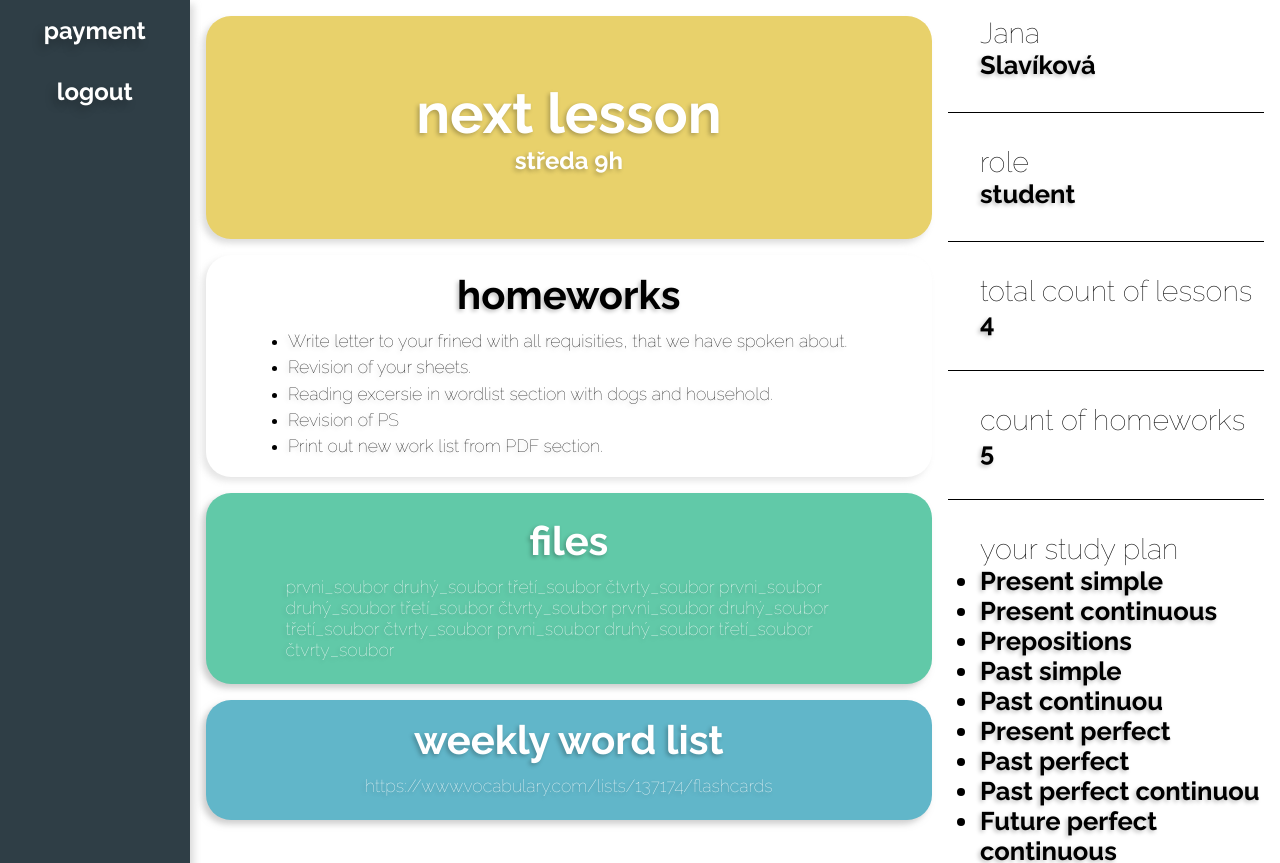
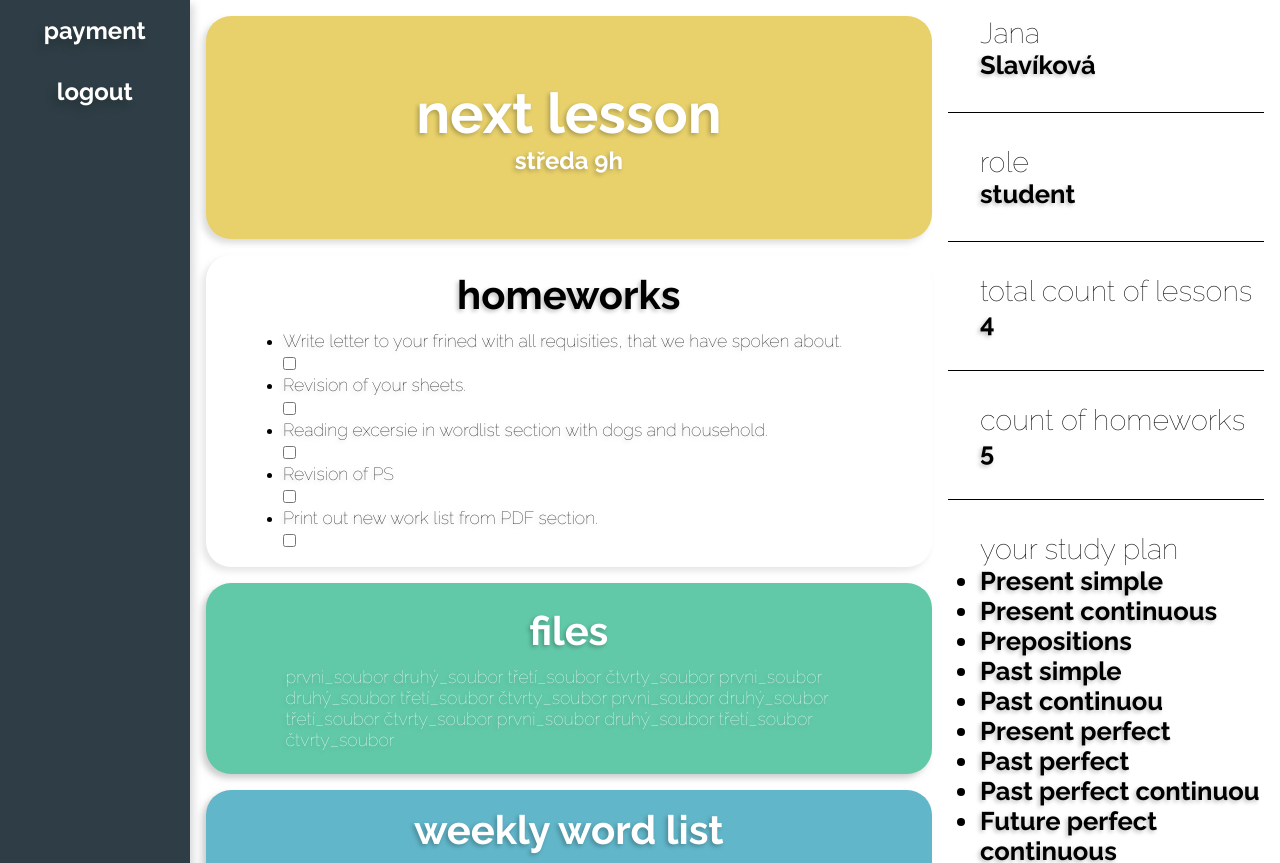
Before and after one commit to 3n0wd3n/Bachelor-Thesis, a Next.js app in the folder BT-master(nextjs)/app/: page /dashboard in a window 1280 px wide. Shown: the top 863 px of the page. Built offline with nearby package versions, Linux system fonts and the light colour scheme.

Commit message:
update on components

```diff
--- a/BT-master(nextjs)/app/components/Student/Student.js
+++ b/BT-master(nextjs)/app/components/Student/Student.js
@@ -14,8 +14,13 @@ export default function Student({ data }) {
     <>
       {openModal ?
         <>
-          BLA
-          <button onClick={() => setOpenModal(false)}>Dashboard</button>
+          <h1>Apologies from lecture</h1><br/>
+          <form>
+            <label>Students name: </label><br/>
+            <input type="text" name="name" placeholder="who"></input><br/>
+            <input type="date" name="date"></input><br/>
+            <button onClick={() => setOpenModal(false)}>Back to dashboard</button>
+          </form>
         </>
       :
       <>
--- a/BT-master(nextjs)/app/components/Student/StudentMainContent.js
+++ b/BT-master(nextjs)/app/components/Student/StudentMainContent.js
@@ -2,12 +2,17 @@ import React from 'react'
 import {useState} from 'react';
 // import { BsGrid3X3GapFill } from 'react-icons/bs';
 import { FaRegSmileBeam } from "react-icons/fa";
-import { StudentMCFontsHomeworksItemUl, SimpleContainer, SimpleDiv, StudentMCFilesItems, StudentMCFontsWordList, StudentMCFontsFiles, StudentMCWordList, StudentMCFiles, StudentMCContainer, StudentMCNextLesson, StudentMCFontsDate, StudentMCFontsBold, StudentMCHomeworks, StudentMCFontsHomeworks, StudentMCFontsHomeworksItem, StudentMCFontsSectionItems } from './StudentMainContent.style'
+import { SimpleContainer, SimpleDiv, StudentMCFilesItems, StudentMCFontsWordList, StudentMCFontsFiles, StudentMCWordList, StudentMCFiles, StudentMCContainer, StudentMCNextLesson, StudentMCFontsDate, StudentMCFontsBold, StudentMCHomeworks, StudentMCFontsHomeworks, StudentMCFontsHomeworksItem, StudentMCFontsSectionItems } from './StudentMainContent.style'
 // StudentMC = StudentMainContent
 
 export default function MainContent({ data }) {
   // Set styling to icons
   const style = { color: "#61C9A8", fontSize: "3em" }
+
+  // Mapping items from array to styled components
+  const Description = ({name}) => {
+    return <StudentMCFontsHomeworksItem>{name}</StudentMCFontsHomeworksItem>
+  }
 
   // Getting properties from date
   const lessonDate = new Date(data.lessons[0].date);
@@ -41,9 +46,11 @@ export default function MainContent({ data }) {
               :
               data.homeworks.map((homework, key) => {
                   return (
-                    <StudentMCFontsHomeworksItemUl key={key}>
-                      <Description name={homework.description} />
-                    </StudentMCFontsHomeworksItemUl>
+                    <ul key={key}>
+                      <li>
+                          <Description name={homework.description} /><input type="checkbox"></input>
+                      </li>
+                    </ul>
                   )
                 })
               // <></>
@@ -95,7 +102,3 @@ export default function MainContent({ data }) {
     </>
   )
 }
-
-const Description = ({name}) => {
-  return <li><StudentMCFontsHomeworksItem>{name}</StudentMCFontsHomeworksItem></li>
-}
--- a/BT-master(nextjs)/app/components/Student/StudentMainContent.style.js
+++ b/BT-master(nextjs)/app/components/Student/StudentMainContent.style.js
@@ -70,11 +70,7 @@ export const StudentMCFontsHomeworksItem = styled(FontsThin)`
     font-size: 1.1rem;
     color: black;
     text-shadow: -2px 2px 4px rgba(0, 0, 0, 0.25);
-    margin: 0em 1.5em 0.3em 0em;
-`;
-
-export const StudentMCFontsHomeworksItemUl = styled.ul`
-    padding-left: 1.5em;
+    margin: 0em 0.7em 0.3em 0em;
 `;
 
 export const StudentMCFontsSectionItems = styled(FontsThin)`
@@ -91,7 +87,7 @@ export const StudentMCHomeworks = styled.div`
     background-color: white;
     border-radius: 25px;
     margin: 0em 1em 1em 1em;
-    padding: 1em 0 1em 0;
+    padding: 1em 2em 1em 2em;
     box-shadow: -4px 4px 6px rgba(155, 155, 155, 0.25);
 `;
 
```
